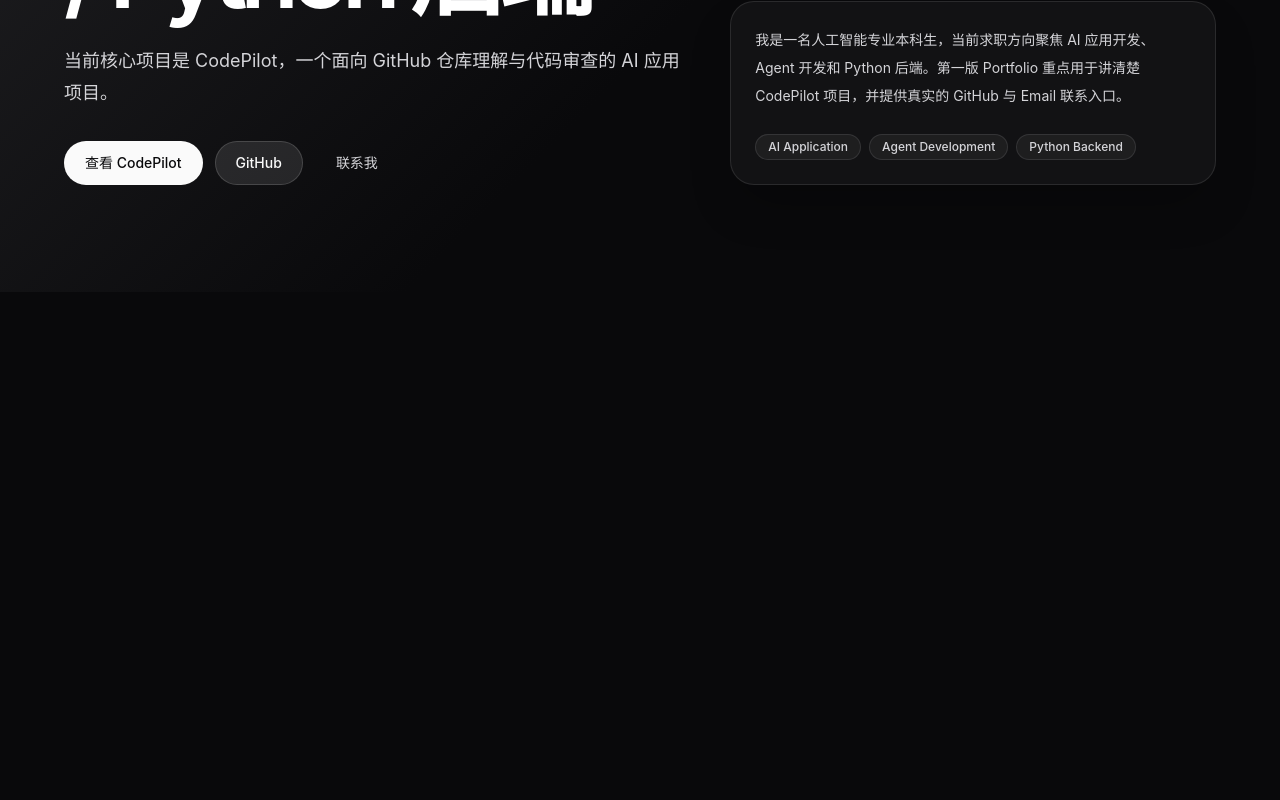
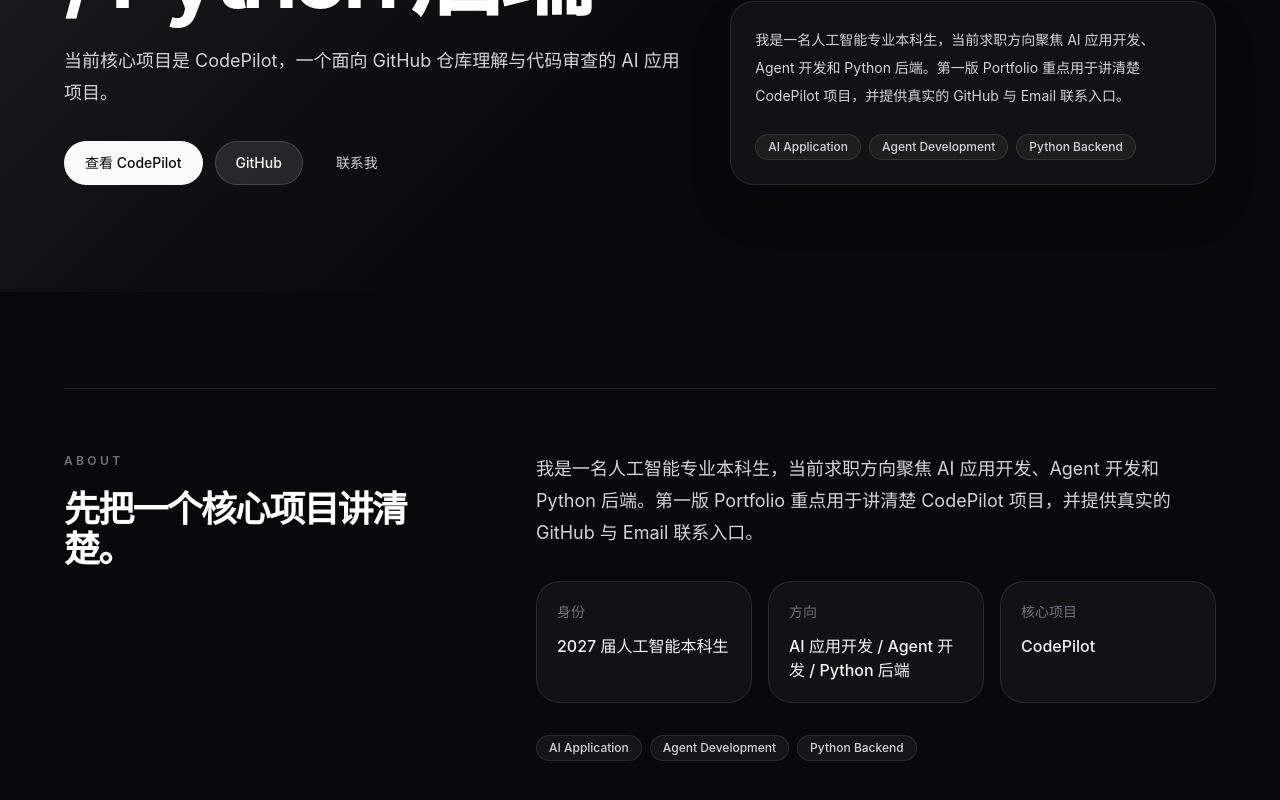
Before and after one commit to Strange-Men/Portfolio, a React (Vite) app: page / in a window 1280 px wide. Shown: the part 508-1308 px from the top of the page. Before the commit the page ends 800 px from the top, so only its background shows below. Built offline with nearby package versions, Linux system fonts and the light colour scheme; the HTML template or start-up script is replaced by a standard one.

Commit message:
feat: implement about section

```diff
--- a/src/App.tsx
+++ b/src/App.tsx
@@ -1,7 +1,12 @@
-import { HeroSection } from './components/sections';
+import { AboutSection, HeroSection } from './components/sections';
 
 function App() {
-  return <HeroSection />;
+  return (
+    <>
+      <HeroSection />
+      <AboutSection />
+    </>
+  );
 }
 
 export default App;
--- /dev/null
+++ b/src/components/sections/AboutSection.tsx
@@ -0,0 +1,60 @@
+import { codepilot } from '../../data/codepilot';
+import { profile } from '../../data/profile';
+import { SectionLabel, Tag } from '../ui';
+
+export function AboutSection() {
+  return (
+    <section
+      id="about"
+      className="bg-zinc-950 px-6 py-24 text-zinc-50"
+      aria-labelledby="about-title"
+    >
+      <div className="mx-auto grid w-full max-w-6xl gap-10 border-t border-white/10 pt-16 lg:grid-cols-[0.75fr_1.25fr] lg:gap-16">
+        <div>
+          <SectionLabel>About</SectionLabel>
+          <h2
+            id="about-title"
+            className="mt-5 text-3xl font-semibold tracking-[-0.05em] text-white sm:text-4xl"
+          >
+            先把一个核心项目讲清楚。
+          </h2>
+        </div>
+
+        <div className="space-y-8">
+          <p className="max-w-3xl text-base leading-8 text-zinc-300 sm:text-lg">
+            {profile.about}
+          </p>
+
+          <div className="grid gap-4 sm:grid-cols-3">
+            <div className="rounded-3xl border border-white/10 bg-white/[0.04] p-5">
+              <p className="text-sm text-zinc-500">身份</p>
+              <p className="mt-3 text-base font-medium text-zinc-100">
+                {profile.identity}
+              </p>
+            </div>
+
+            <div className="rounded-3xl border border-white/10 bg-white/[0.04] p-5">
+              <p className="text-sm text-zinc-500">方向</p>
+              <p className="mt-3 text-base font-medium text-zinc-100">
+                {profile.directions.join(' / ')}
+              </p>
+            </div>
+
+            <div className="rounded-3xl border border-white/10 bg-white/[0.04] p-5">
+              <p className="text-sm text-zinc-500">核心项目</p>
+              <p className="mt-3 text-base font-medium text-zinc-100">
+                {codepilot.name}
+              </p>
+            </div>
+          </div>
+
+          <div className="flex flex-wrap gap-2">
+            {profile.focusTags.map((tag) => (
+              <Tag key={tag}>{tag}</Tag>
+            ))}
+          </div>
+        </div>
+      </div>
+    </section>
+  );
+}
--- a/src/components/sections/index.ts
+++ b/src/components/sections/index.ts
@@ -1 +1,2 @@
 export { HeroSection } from './HeroSection';
+export { AboutSection } from './AboutSection';
```
Also changed, not shown: 1 other file (tests, documents, lock files or other folders).
